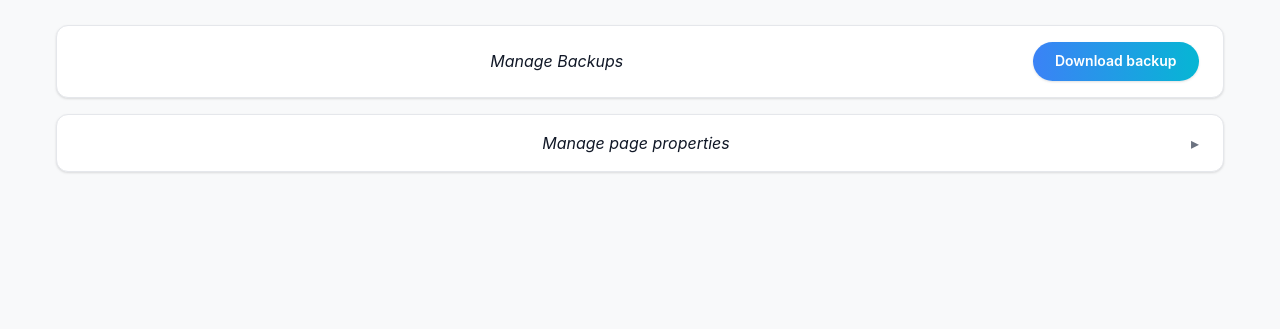
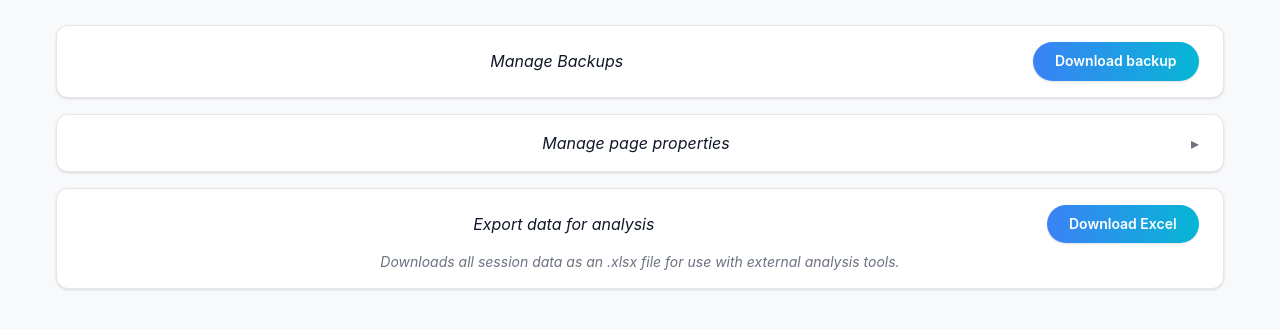
Before and after one commit to mjkork/my-repo-name, a Django app: page /mysettings/ in a window 1280 px wide. Shown: the part 196-525 px from the top of the page. Run offline with Django 5.2, Linux system fonts and the light colour scheme; data comes from the database, SQL or seed files in the repository.

Commit message:
excel export for analysis

```diff
--- a/preferences/urls.py
+++ b/preferences/urls.py
@@ -2,6 +2,7 @@ from django.urls import path
 
 from preferences.views import (
     BackupDownloadView,
+    ExportDownloadView,
     MySettingsView,
     UpdatePreferencesView,
 )
@@ -20,4 +21,9 @@ urlpatterns = [
         BackupDownloadView.as_view(),
         name="backup_download",
     ),
+    path(
+        "mysettings/export/download/",
+        ExportDownloadView.as_view(),
+        name="export_download",
+    ),
 ]
--- a/preferences/views.py
+++ b/preferences/views.py
@@ -1,4 +1,4 @@
-from io import StringIO
+from io import BytesIO, StringIO
 
 from django.contrib import messages
 from django.core.management import call_command
@@ -6,9 +6,12 @@ from django.http import HttpRequest, HttpResponse, HttpResponseNotAllowed
 from django.shortcuts import redirect, render
 from django.utils import timezone
 from django.views import View
+from openpyxl import Workbook
+from openpyxl.styles import Font
 
 from preferences.forms import UserPreferencesForm
 from preferences.models import UserPreferences
+from sessions.models import Session
 
 
 class MySettingsView(View):
@@ -56,3 +59,70 @@ class BackupDownloadView(View):
         response = HttpResponse(buf.getvalue(), content_type="application/json")
         response["Content-Disposition"] = f'attachment; filename="{filename}"'
         return response
+
+
+# (column header, width, callable extracting the cell value from a Session)
+EXPORT_COLUMNS = [
+    ("session_id", 10, lambda s: s.pk),
+    ("date", 12, lambda s: s.date.isoformat()),
+    ("name", 25, lambda s: s.name),
+    ("bow_name", 20, lambda s: s.bow.name if s.bow else ""),
+    ("location", 12, lambda s: s.location or ""),
+    ("distance_m", 12, lambda s: s.distance_m or ""),
+    ("total_arrows", 13, lambda s: s.total_arrows or ""),
+    ("scoring_arrows", 15, lambda s: s.scoring_arrows or ""),
+    ("target_face", 14, lambda s: s.target_face or ""),
+    ("total_score", 13, lambda s: s.total_score or ""),
+    ("time_of_day", 13, lambda s: s.time_of_day or ""),
+    ("weather", 14, lambda s: s.weather or ""),
+    ("temperature_celsius", 12, lambda s: s.temperature_celsius or ""),
+    ("wind_force", 11, lambda s: s.wind_force or ""),
+    (
+        "wind_force_label",
+        16,
+        lambda s: s.get_wind_force_display() if s.wind_force else "",
+    ),
+    ("wind_direction", 15, lambda s: s.wind_direction or ""),
+    ("nutrition", 11, lambda s: s.nutrition or ""),
+    ("nutrition_label", 15, lambda s: s.get_nutrition_display() if s.nutrition else ""),
+    ("sleep_hours", 12, lambda s: s.sleep_hours or ""),
+    ("sleep_notes", 30, lambda s: s.sleep_notes or ""),
+    ("stress", 10, lambda s: s.stress or ""),
+    ("stress_label", 13, lambda s: s.get_stress_display() if s.stress else ""),
+    ("fatigue", 10, lambda s: s.fatigue or ""),
+    ("fatigue_label", 13, lambda s: s.get_fatigue_display() if s.fatigue else ""),
+    ("physical_sensations", 35, lambda s: s.physical_sensations or ""),
+    ("notes", 35, lambda s: s.notes or ""),
+    ("next_focus", 30, lambda s: s.next_focus or ""),
+]
+
+
+class ExportDownloadView(View):
+    """Export all session data as a dated .xlsx file for external analysis."""
+
+    def get(self, request: HttpRequest) -> HttpResponse:
+        sessions = Session.objects.select_related("bow").order_by("date", "pk")
+
+        workbook = Workbook()
+        sheet = workbook.active
+        sheet.title = "Sessions"
+
+        header_font = Font(bold=True)
+        for col_idx, (header, width, _) in enumerate(EXPORT_COLUMNS, start=1):
+            cell = sheet.cell(row=1, column=col_idx, value=header)
+            cell.font = header_font
+            sheet.column_dimensions[cell.column_letter].width = width
+
+        for row_idx, session in enumerate(sessions, start=2):
+            for col_idx, (_, _, extractor) in enumerate(EXPORT_COLUMNS, start=1):
+                sheet.cell(row=row_idx, column=col_idx, value=extractor(session))
+
+        buf = BytesIO()
+        workbook.save(buf)
+        filename = f"myshots-export-{timezone.localdate()}.xlsx"
+        response = HttpResponse(
+            buf.getvalue(),
+            content_type="application/vnd.openxmlformats-officedocument.spreadsheetml.sheet",
+        )
+        response["Content-Disposition"] = f'attachment; filename="{filename}"'
+        return response
--- a/pyproject.toml
+++ b/pyproject.toml
@@ -7,6 +7,7 @@ requires-python = ">=3.12"
 dependencies = [
     "django>=5.0,<6.0",
     "django-environ>=0.13.0",
+    "openpyxl>=3.1.5",
 ]
 
 [dependency-groups]
--- a/static/css/main.css
+++ b/static/css/main.css
@@ -477,6 +477,20 @@ details[open] .settings-card-chevron {
     min-width: 12rem;
     font-size: var(--text-sm);
     color: var(--color-text);
+}
+
+/* Non-expandable card with a helper line below the title+action row (e.g. Export data) */
+.settings-card-row {
+    display: flex;
+    align-items: center;
+}
+
+.settings-card-hint {
+    margin: var(--sp-2) 0 0;
+    font-size: var(--text-sm);
+    font-style: italic;
+    color: var(--color-text-muted);
+    text-align: center;
 }
 
 /* ---- Bow detail (view modal) ---- */
--- a/templates/preferences/mysettings.html
+++ b/templates/preferences/mysettings.html
@@ -35,6 +35,14 @@
                 </div>
             </details>
         </li>
+
+        <li class="settings-card">
+            <div class="settings-card-row list-row">
+                <span class="settings-card-title">Export data for analysis</span>
+                <a href="{% url 'preferences:export_download' %}" class="btn btn-primary">Download Excel</a>
+            </div>
+            <p class="settings-card-hint">Downloads all session data as an .xlsx file for use with external analysis tools.</p>
+        </li>
     </ul>
 </div>
 {% endblock %}
```
Also changed, not shown: PROJECT_NOTES.md (+24 -1 lines), preferences/tests/test_views.py (+98 -0 lines), 1 other file.
